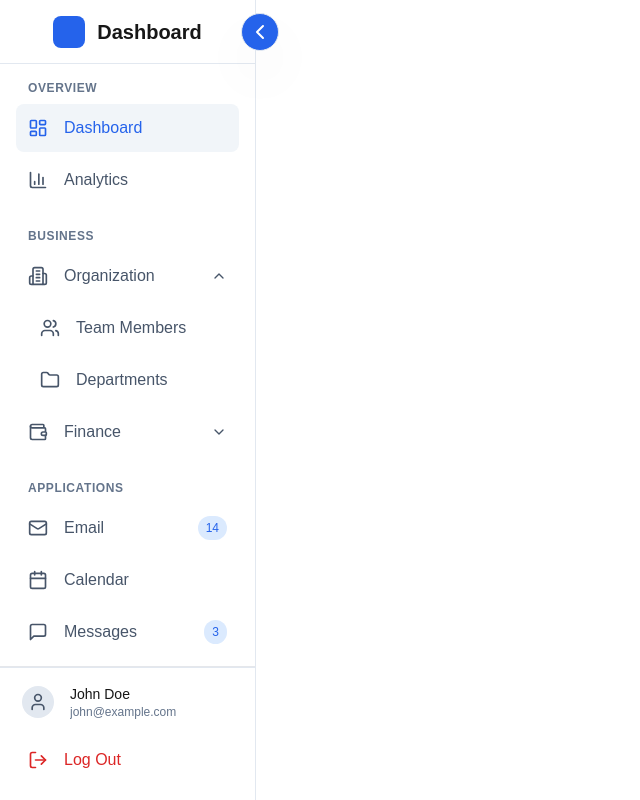
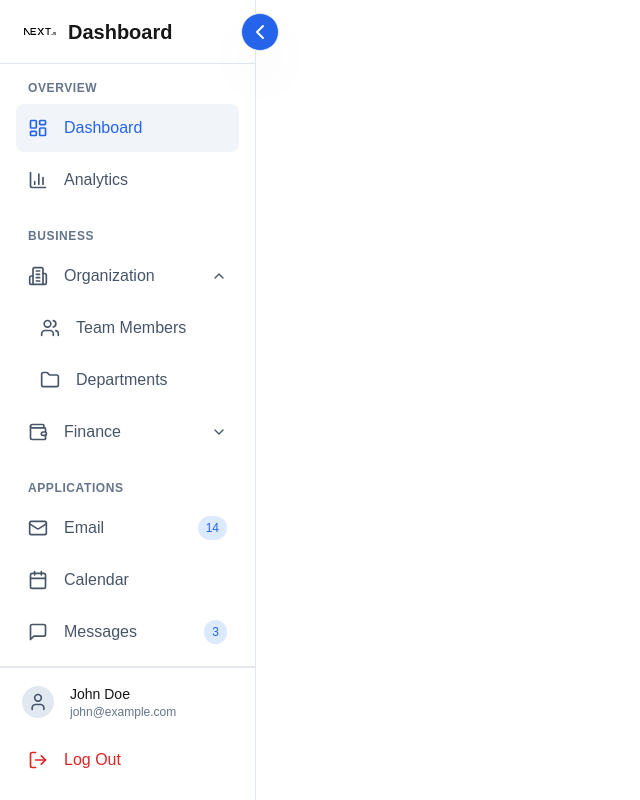
Before and after one commit to Andikss/nextplate, a Next.js app: page / in a window 1280 px wide. Shown: the top 800 px of the page, without its empty margins (0-640 px from the left). Built offline with nearby package versions, Linux system fonts and the light colour scheme.

Commit message:
update: sidebar logo

```diff
--- a/src/Components/Global/Sidebar/Sidebar.tsx
+++ b/src/Components/Global/Sidebar/Sidebar.tsx
@@ -30,6 +30,7 @@ import {
   NavigationSection,
   UserProfile,
 } from "./Child";
+import Image from "next/image";
 
 export const Sidebar: React.FC = () => {
   const [isCollapsed, setIsCollapsed] = useState(false);
@@ -58,8 +59,8 @@ export const Sidebar: React.FC = () => {
     >
       {/* Sticky Header */}
       <div className="sticky top-0 z-20 bg-white dark:bg-slate-900">
-        <div className="relative p-4 flex items-center justify-center h-16 border-b border-slate-200 dark:border-slate-800">
-          <div className="w-8 h-8 bg-blue-600 rounded-lg" />
+        <div className="relative p-4 pl-[24px] flex items-center justify-start h-16 border-b border-slate-200 dark:border-slate-800">
+          <Image src="/next.svg" alt="logo" className="shrink-0" width={32} height={32} />
           <span
             className={`
             ml-3 font-semibold text-xl
```
